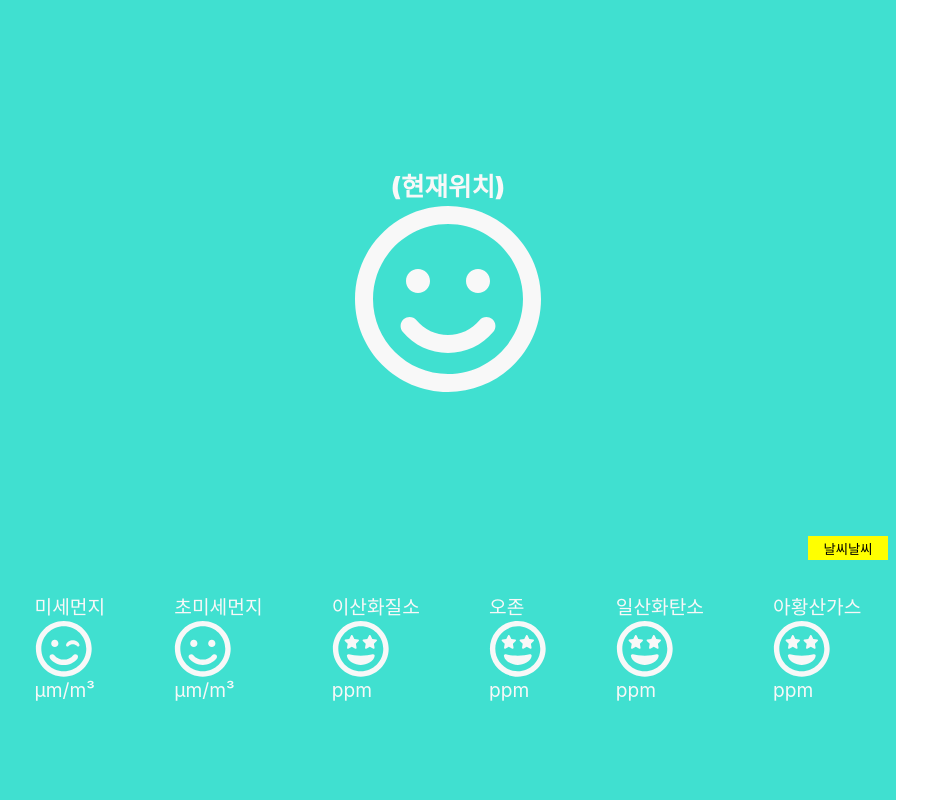
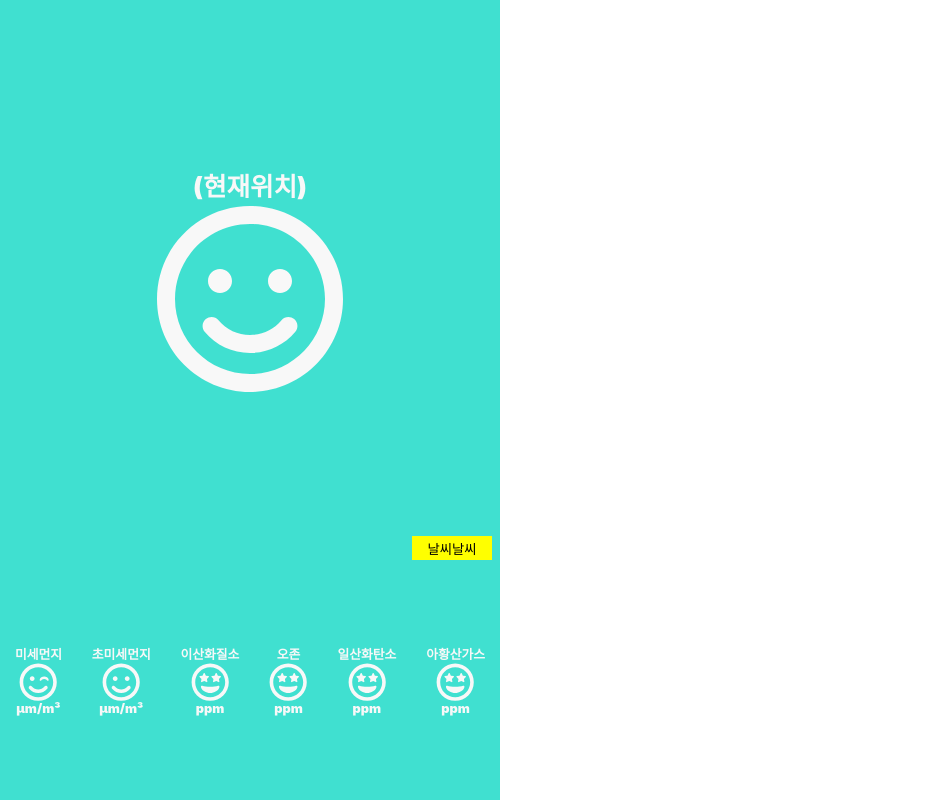
Before and after one commit to keemtj/project-misemise, a React (Create React App) app: page / in a window 1280 px wide. Shown: the whole page, without its empty margins (0-943 px from the left). Built offline with nearby package versions, Linux system fonts and the light colour scheme; no server answers.

Commit message:
fix: css

```diff
--- a/src/Components/Organisms/SubDustState.js
+++ b/src/Components/Organisms/SubDustState.js
@@ -3,6 +3,7 @@
 import React, { useContext } from 'react';
 import { AppContext } from '../../Context/AppContext';
 import { Smile, SmileWink, GrinStars } from '../../Util/faIcon';
+import './style/SubDustState.css';
 
 const SubDustState = () => {
   const context = useContext(AppContext);
@@ -44,39 +45,39 @@ const SubDustState = () => {
           : 'sub-dust-state-smile',
         'sub-dust-state')
       }
-      style={{ display: 'flex', flexDirection: 'row', justifyContent: 'space-around', alignItems: 'center', marginTop: '2rem' }}
+      style={{ display: 'flex', flexDirection: 'row', justifyContent: 'space-around', alignItems: 'center' }}
     >
-      <div>
+      <div className="sub-pm10">
         <div>미세먼지</div>
         <SmileWink />
         <div>{localDustPM10.state}</div>
         <div>{pm10} µm/m³</div>
       </div>
-      <div>
+      <div className="sub-pm25">
         <div>초미세먼지</div>
         <Smile />
         <div>{localDustPM25.state}</div>
         <div>{pm25} µm/m³</div>
       </div>
-      <div>
+      <div className="sub-no2">
         <div>이산화질소</div>
         <GrinStars />
         <div>{localDustNO2.state}</div>
         <div>{no2} ppm</div>
       </div>
-      <div>
+      <div className="sub-o3">
         <div>오존</div>
         <GrinStars />
         <div>{localDustO3.state}</div>
         <div>{o3} ppm</div>
       </div>
-      <div>
+      <div className="sub-co">
         <div>일산화탄소</div>
         <GrinStars />
         <div>{localDustCO.state}</div>
         <div>{co} ppm</div>
       </div>
-      <div>
+      <div className="sub-so2">
         <div>아황산가스</div>
         <GrinStars />
         <div>{localDustSO2.state}</div>
--- a/src/Components/Organisms/style/SubDustState.css
+++ b/src/Components/Organisms/style/SubDustState.css
@@ -30,5 +30,16 @@
   justify-content: 'space-around';
   align-items: 'center';
   margin-top: '2rem';
+  width: 500px;
   height: 30vh;
 }
+.sub-pm10,
+.sub-pm25,
+.sub-no2,
+.sub-o3,
+.sub-co,
+.sub-so2 {
+  text-align: center;
+  font-size: 0.8rem;
+  font-weight: 900;
+}
--- a/src/Pages/style/Dust.css
+++ b/src/Pages/style/Dust.css
@@ -1,7 +1,7 @@
 /* Dust */
 .dust-page {
   background-color: #40e0d0;
-  width: 70vw;
+  width: 500px;
   height: 100vh;
   color: #f8f8f8;
   font-size: 1.2rem;
```
